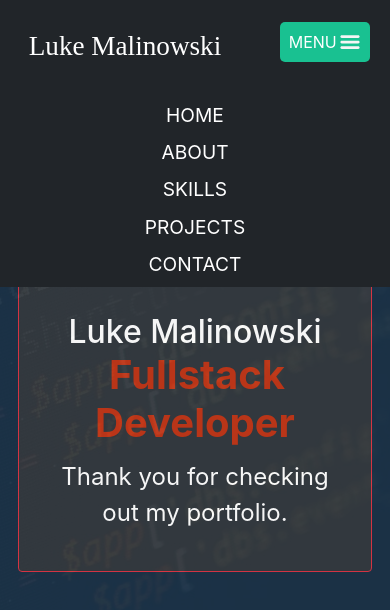
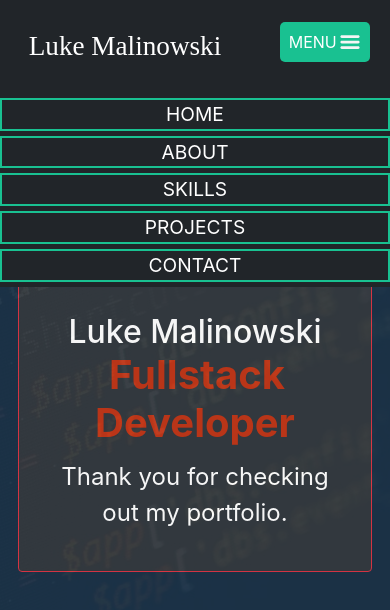
Before and after one commit to malinowski-luke/portfolio, a React (Create React App) app: page / in a window 390 px wide. Both pictures are taken after a click on the button "MENU". Shown: the top 610 px of the page. Built offline with nearby package versions, Linux system fonts and the light colour scheme.

Commit message:
updated mobile nav to work on full width click

```diff
--- a/src/components/Nav/Nav.js
+++ b/src/components/Nav/Nav.js
@@ -38,21 +38,11 @@ export default function Nav() {
             className='mobile-menu mobile-menu-hide hide-menu-collapse'
             onClick={showHideMobileMenu}
           >
-            <li>
-              <a href='#home'>home</a>
-            </li>
-            <li>
-              <a href='#about'>about</a>
-            </li>
-            <li>
-              <a href='#skills'>skills</a>
-            </li>
-            <li>
-              <a href='#projects'>projects</a>
-            </li>
-            <li>
-              <a href='#contact'>contact</a>
-            </li>
+            <a href='#home'><li>home</li></a>
+            <a href='#about'><li>about</li></a>
+            <a href='#skills'><li>skills</li></a>
+            <a href='#projects'><li>projects</li></a>
+            <a href='#contact'><li>contact</li></a>
           </ul>
           <ul id='desktop-menu' className='desktop-menu'>
             <li>
--- a/src/components/Nav/Nav.scss
+++ b/src/components/Nav/Nav.scss
@@ -51,13 +51,20 @@ nav {
   visibility:hidden;
 }
 
-#mobile-menu li a{
+#mobile-menu li {
+  width:100%;
+  height:auto;
+  border: 2px solid $teal;
+}
+
+#mobile-menu a{
+  width: 100vw;
   color: $white;
   text-transform: uppercase;
   font-size: 1.2rem;
 }
 
-#mobile-menu li a:hover{
+#mobile-menu a:hover{
   color: $white;
   text-decoration: none;
 }
```
